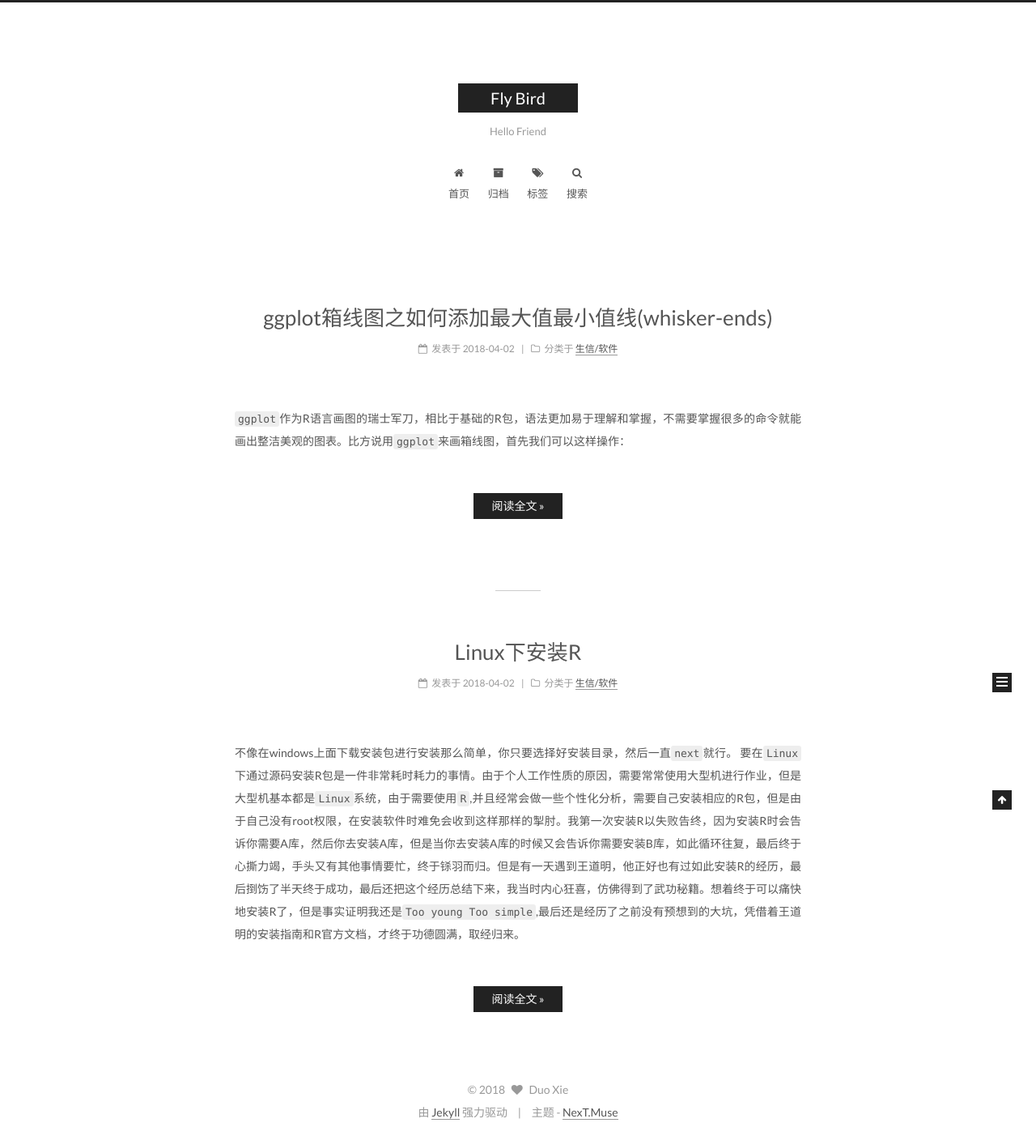
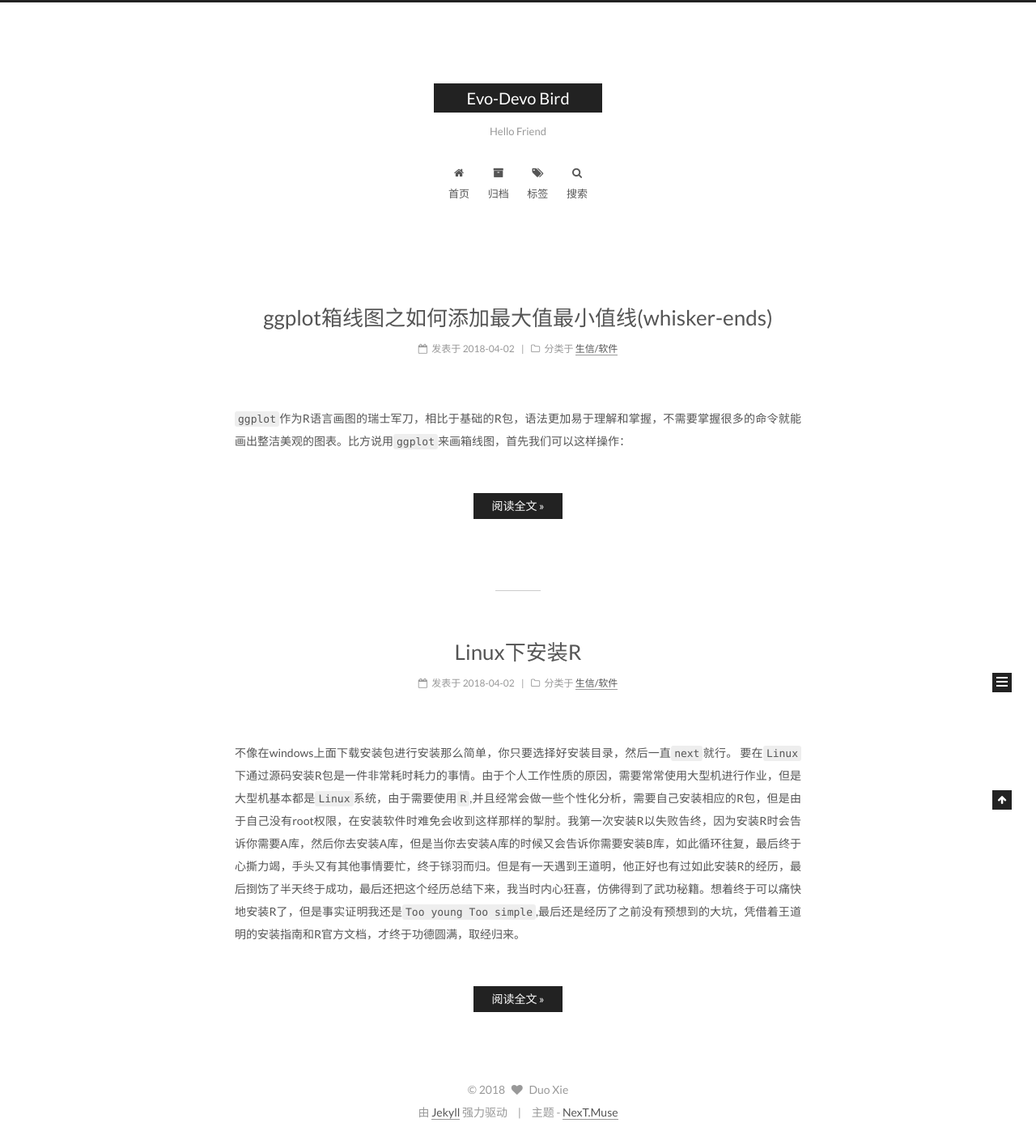
Before and after one commit to xieduo7/blog.backup, a Jekyll site: the page built from index.html, in a window 1280 px wide. Shown: the whole page at 81% size. Built offline with Jekyll 4.4.1, drawn with Linux system fonts in a browser that asks for light colours; the list of posts is cut into pages by our own code; comment, search, counter and statistics services are not loaded.

Commit message:
evo-devo

```diff
--- a/_config.yml
+++ b/_config.yml
@@ -4,7 +4,7 @@
 # ---------------------------------------------------------------
 
 # Site
-title: Fly Bird
+title: Evo-Devo Bird
 subtitle: Hello Friend
 description: Talk is cheap,show me your result
 author: Duo Xie
```
